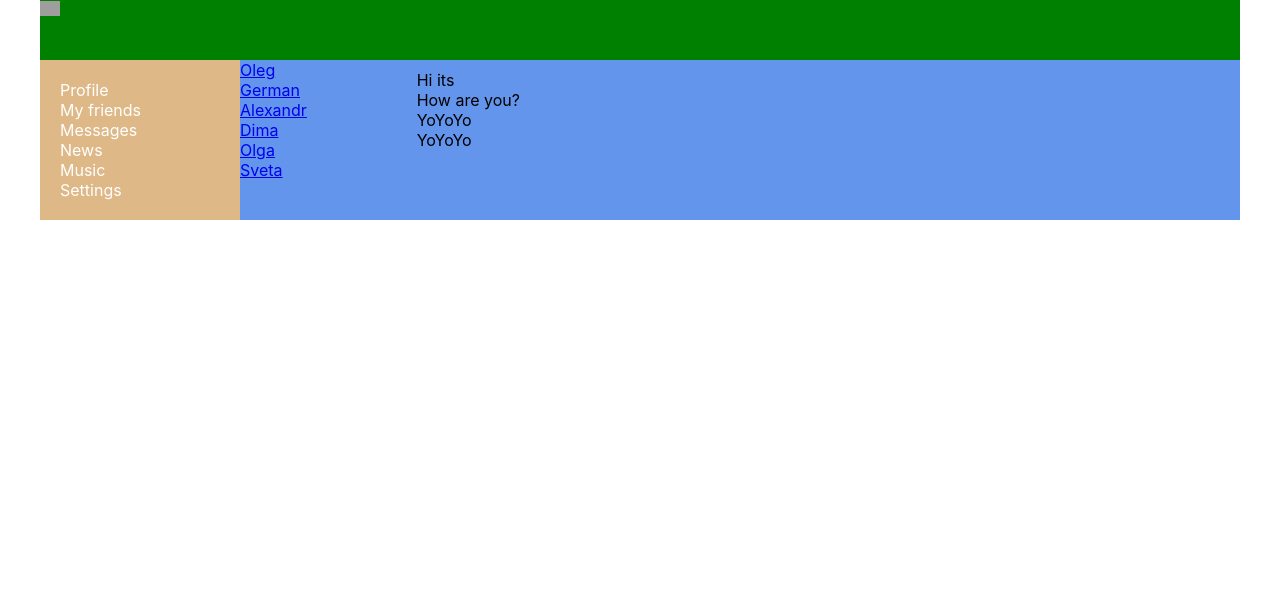
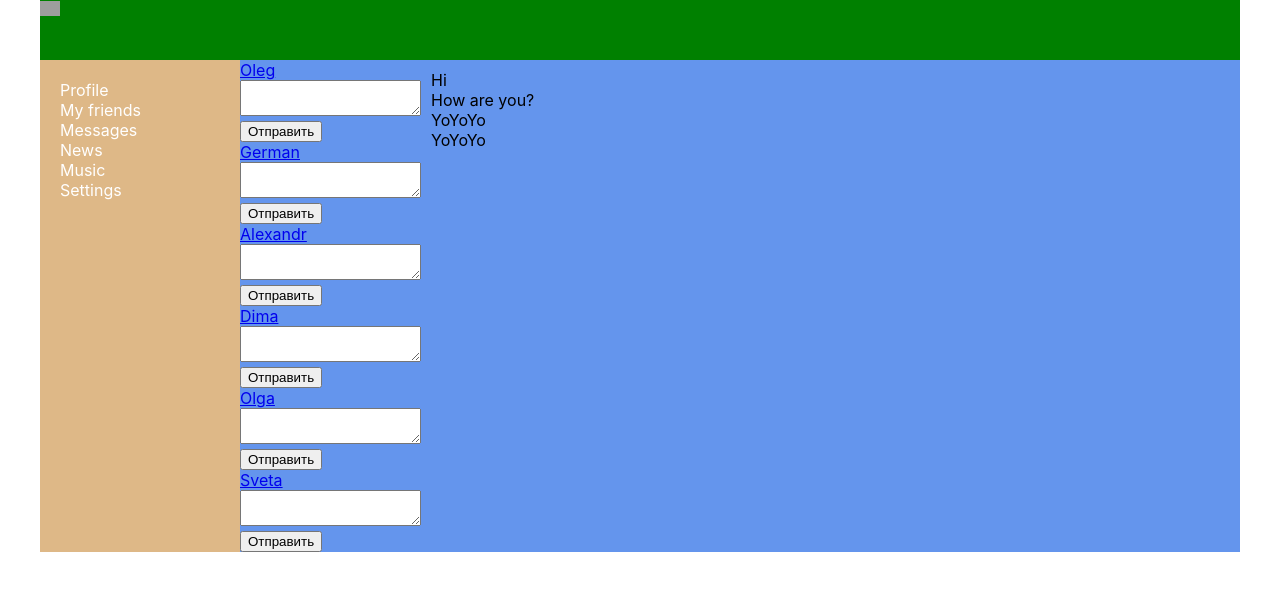
Before and after one commit to olegshell/react-lessons, a React (Create React App) app: page /dialogs in a window 1280 px wide. Shown: the top 590 px of the page. Built offline with nearby package versions, Linux system fonts and the light colour scheme; grey boxes are pictures that could not be loaded.

Commit message:
Lesson 32

```diff
--- a/src/App.js
+++ b/src/App.js
@@ -14,7 +14,7 @@
 
 const App = (props) => {
     return (
-        <BrowserRouter>
+
             <div className='app-wrapper'>
                 {/*<NameProps name={massive.name} age={massive.age}/>*/}
                 <Header/>
@@ -23,14 +23,14 @@
                     <Routes>
                         <Route path="/friends" element={<Friends myFriends={props.appState.myFriends}/>}/>
                         <Route path="/dialogs/*" element={<Dialogs dialogsData={props.appState.dialogsPage}/>}/>
-                        <Route path="/profile" element={<Profile myPostsData={props.appState.profilePage} />}/>
+                        <Route path="/profile" element={<Profile myPostsData={props.appState.profilePage} addPost={props.addPost} />}/>
                         <Route path="/music" element={<Music musicData={props.appState.music}/>}/>
                         <Route path="/news" element={<News/>}/>
                         <Route path="/settings" element={<Settings/>}/>
                     </Routes>
                 </div>
             </div>
-        </BrowserRouter>
+
 
     )
 
--- a/src/Redux/state.js
+++ b/src/Redux/state.js
@@ -2,7 +2,7 @@
 
     profilePage: {
         posts: [
-            {id: 0, message: "Hi, how are you", likesCount: 15},
+            {id: 0, message: "Hi, it's me! ", likesCount: 15},
             {id: 1, message: "It's my first post", likesCount: 11},
             {id: 2, message: "Yo", likesCount: 33},
             {id: 3, message: "Yo", likesCount: 23},
@@ -13,7 +13,7 @@
 
     dialogsPage : {
         messages: [
-            {id:0, message: "Hi its"},
+            {id:0, message: "Hi"},
             {id:1, message: "How are you?"},
             {id:2, message: "YoYoYo"},
             {id:2, message: "YoYoYo"},
@@ -46,7 +46,23 @@
         {firstName: 'Vasy', lastName: 'Mikheev', age: 30},
         {firstName: 'Vovan', lastName: 'none',  age: 30},
         {firstName: 'Alina', lastName: 'Artist', age: 29},
-    ]
+    ],
+
+};
+
+export let addPost = (postMessage) => {
+
+    let newPost = {
+        id:3,
+        message: postMessage,
+        likesCount: 2,
+
+    };
+
+    state.profilePage.posts.push(newPost);
+
 }
 
+
+
 export default state
--- a/src/components/Dialogs/Dialogitem/Dialogitem.jsx
+++ b/src/components/Dialogs/Dialogitem/Dialogitem.jsx
@@ -7,12 +7,22 @@
 
     let path = '/dialogs/' + props.id
 
+    let newPostElement = React.createRef();
+
+    let addPost = () => {
+        let text = newPostElement.current.value;
+        alert(text)
+    };
+
+
     return (
         <div className={s.dialog + " " + s.active}>
             <NavLink to={path}>{props.name} </NavLink>
             {/*<NavLink to={'/dialogs/'+props.id}>{props.name} </NavLink>*/}
+            <textarea ref={newPostElement}></textarea>
+            <button onClick={addPost}>Отправить</button>
         </div>
     )
-}
+};
 
 export default DialogItem;
--- a/src/components/Dialogs/Massege/Message.jsx
+++ b/src/components/Dialogs/Massege/Message.jsx
@@ -3,7 +3,9 @@
 
 const Message = (props) => {
     return (
+        <div>
         <div className={s.dialog}>{props.message}</div>
+        </div>
     )
 
 }
--- a/src/components/Profile/MyPosts/MyPosts.jsx
+++ b/src/components/Profile/MyPosts/MyPosts.jsx
@@ -5,19 +5,27 @@
 
 const MyPosts = (props) => {
 
+    let postsElements = props.posts.map(p => <Post message={p.message} likesCount={p.likesCount}/>)
+
+    let newPostElement = React.createRef();
 
 
-    let postsElements = props.posts.map(p => <Post message={p.message} likesCount={p.likesCount}/>)
+    let addPost =() => {
+        debugger
+        let text = newPostElement.current.value;
+        props.addPost (text);
+    };
+
 
     return (
         <div className={s.postsBlock}>
             <h3>My posts</h3>
             <div>
                 <div>
-                    <textarea></textarea>
+                    <textarea ref={newPostElement}></textarea>
                 </div>
                 <div>
-                    <button>Add post</button>
+                    <button onClick={addPost}>Add post</button>
                 </div>
             </div>
             <div className={s.posts}>{postsElements}</div>
--- a/src/components/Profile/Profile.jsx
+++ b/src/components/Profile/Profile.jsx
@@ -11,7 +11,7 @@
     return (
         <div>
             <ProfileInfo/>
-            <MyPosts posts={props.myPostsData.posts}/>
+            <MyPosts posts={props.myPostsData.posts} addPost={props.addPost}/>
         </div>
     )
 }
--- a/src/index.js
+++ b/src/index.js
@@ -4,11 +4,15 @@
 import App from './App';
 import reportWebVitals from './reportWebVitals';
 import state from "./Redux/state";
+import {addPost} from "./Redux/state";
+import {BrowserRouter} from "react-router-dom";
 
 
 ReactDOM.render(
     <React.StrictMode>
-        <App  appState={state}  />
+        <BrowserRouter>
+            <App appState={state} addPost={addPost}/>
+        </BrowserRouter>
     </React.StrictMode>,
     document.getElementById('root')
 );
```
